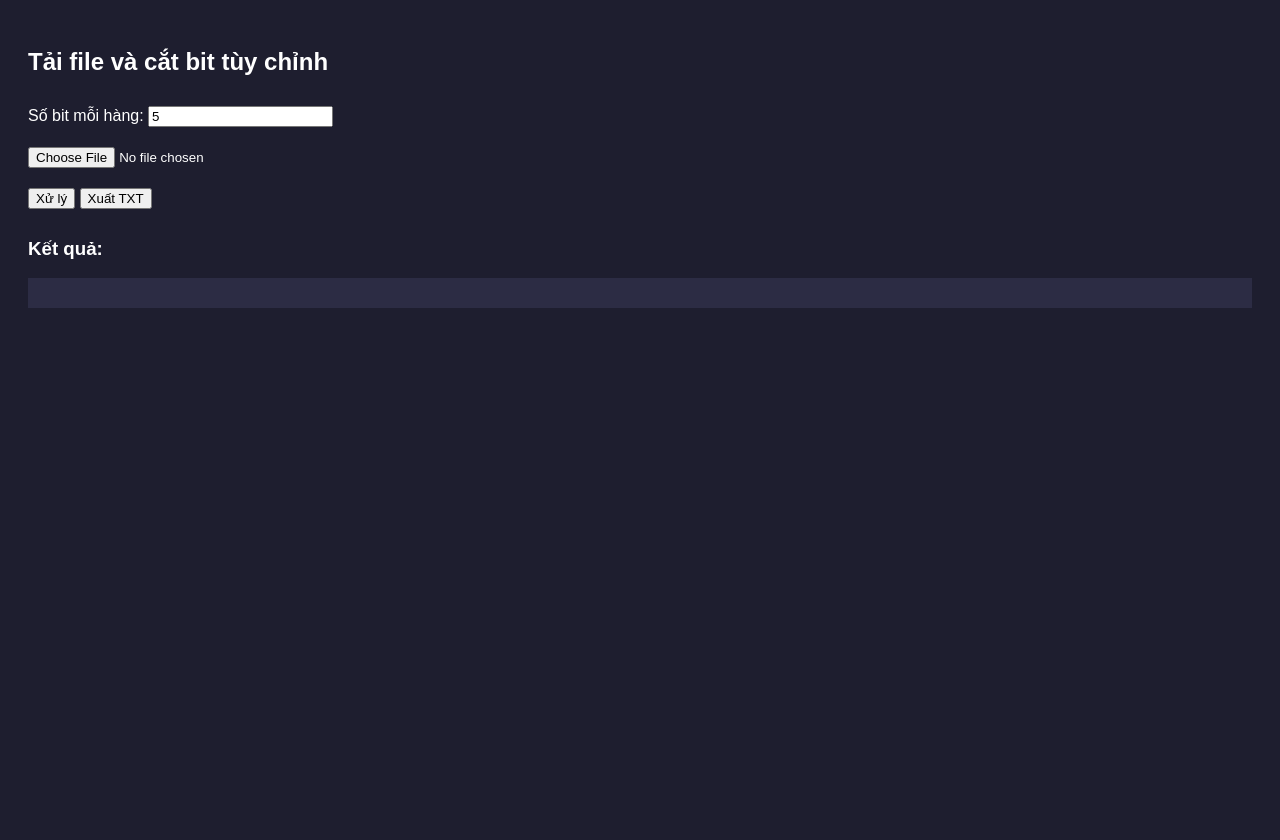
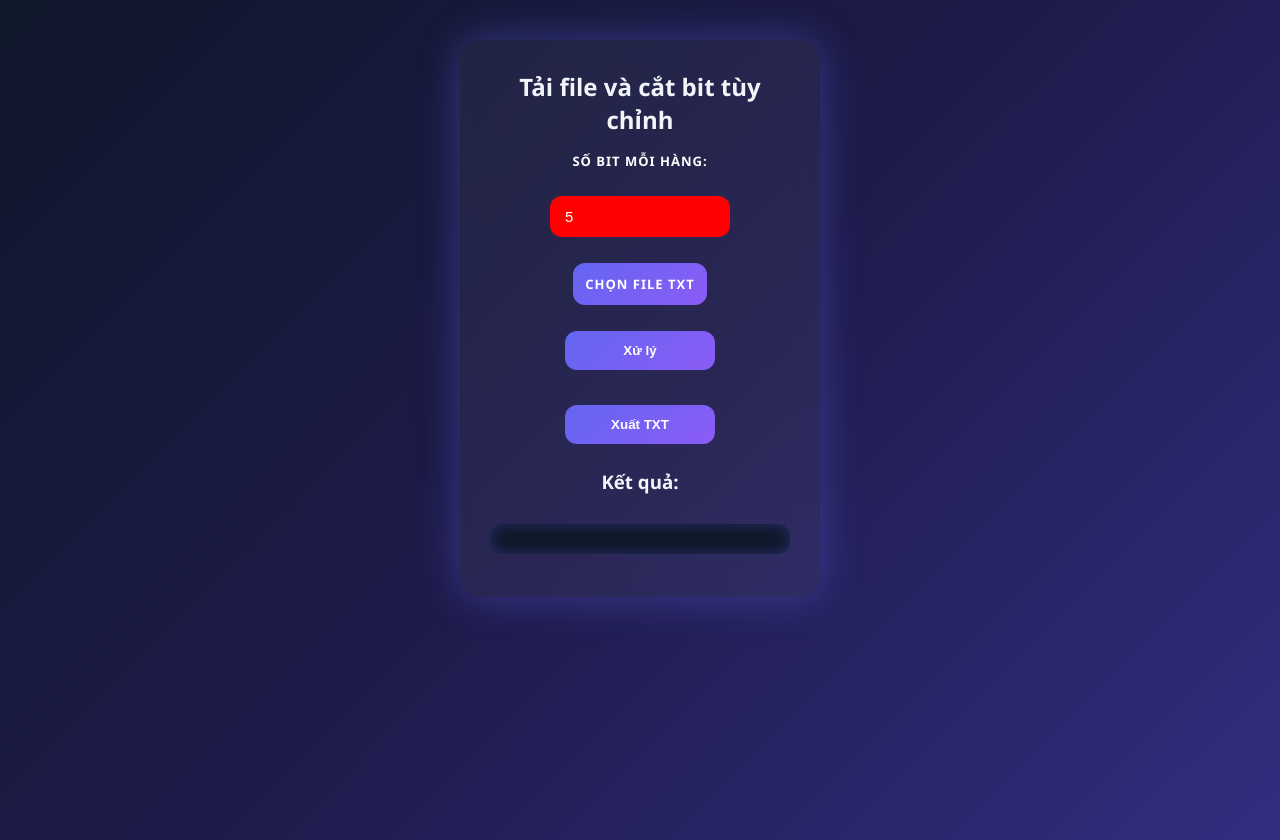
Before and after one commit to hatbui10/tachchuoibit, a plain HTML site: page index.html in a window 1280 px wide. Before the commit the page ends 800 px from the top, so only its background shows below. Drawn offline with Linux system fonts and the light colour scheme.

Commit message:
Update index.html

```diff
--- a/index.html
+++ b/index.html
@@ -5,40 +5,145 @@
 <title>Cắt Bit Tùy Chỉnh</title>
 <style>
 body{
-    font-family: Arial, sans-serif;
-    background:#1e1e2f;
+    margin:0;
+    font-family: 'Segoe UI', Arial, sans-serif;
+    background: linear-gradient(135deg,#0f172a,#1e1b4b,#312e81);
+    color:#f1f5f9;
+
+    display:flex;
+    justify-content:center;   /* vẫn căn giữa ngang */
+    align-items:flex-start;   /* đẩy lên sát trên */
+    min-height:100vh;
+    padding-top:40px;         /* chỉnh khoảng cách nếu muốn */
+}
+
+
+
+.container{
+    width:50%;
+    max-width:300px;
+    background:rgba(255,255,255,0.05);
+    backdrop-filter:blur(12px);
+    border-radius:20px;
+    padding:30px;
+    box-shadow:0 0 40px rgba(99,102,241,0.4);
+     display:flex;
+    flex-direction:column;
+    gap:15px;
+}
+
+input{
+    width:50%;
+    padding:12px 15px;
+    border-radius:12px;
+    border:none;
+    outline:none;
+    background: red;
     color:white;
-    padding:20px;
+    font-size:15px;
+    transition:0.3s;
+    margin: 10px auto;
 }
-input, button{
-    margin:10px 0;
+
+input:focus{
+    box-shadow:0 0 10px #6366f1;
 }
+
+button{
+    width:50%;
+    padding:12px;
+    border-radius:12px;
+    border:none;
+    cursor:pointer;
+    font-weight:bold;
+    background:linear-gradient(135deg,#6366f1,#8b5cf6);
+    color:white;
+    transition:0.3s;
+     margin: 10px auto;
+
+}
+
+button:hover{
+    transform:translateY(-2px);
+    box-shadow:0 8px 20px rgba(139,92,246,0.6);
+}
+
 pre{
-    background:#2c2c44;
+    background:#0f172a;
     padding:15px;
+    border-radius:12px;
     white-space:pre-wrap;
     max-height:300px;
     overflow:auto;
+    margin-top:15px;
+    box-shadow:inset 0 0 15px rgba(99,102,241,0.3);
 }
+
+
+label{
+    display:block;
+    font-size:13px;
+    font-weight:600;
+    text-transform:uppercase;
+    margin: 1px auto;
+
+    color:#fff;
+        letter-spacing:1px;
+}
+
+
+h2, h3{
+    text-align:center;
+    margin:0;
+}
+
+
+.upload-btn{
+    display:block;
+    padding:12px;
+    border-radius:12px;
+    text-align:center;
+    background:linear-gradient(135deg,#6366f1,#8b5cf6);
+    cursor:pointer;
+
+}
+
 </style>
 </head>
+
+
+
+
+
+
+
+
 <body>
+
+<div class="container">
 
 <h2>Tải file và cắt bit tùy chỉnh</h2>
 
 <label>Số bit mỗi hàng:</label>
 <input type="number" id="bitLength" value="5" min="1">
 
-<br>
+<input type="file" id="fileInput" hidden>
+<label for="fileInput" class="upload-btn">Chọn file TXT</label>
 
-<input type="file" id="fileInput" accept=".txt">
-
-<br>
 <button onclick="processFile()">Xử lý</button>
 <button onclick="downloadFile()">Xuất TXT</button>
 
 <h3>Kết quả:</h3>
 <pre id="output"></pre>
+
+</div>
+
+
+
+
+
+
+
 
 <script>
 let formattedText = "";
```
